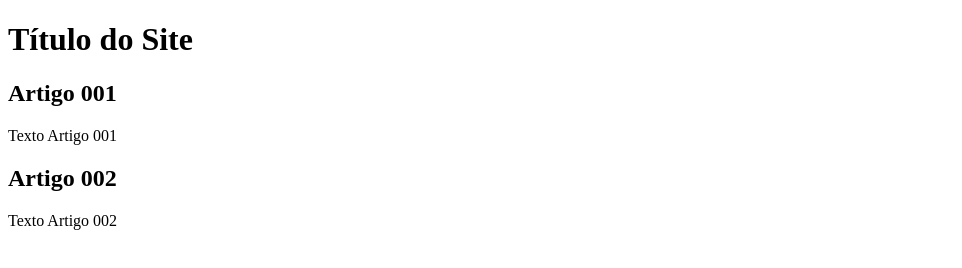
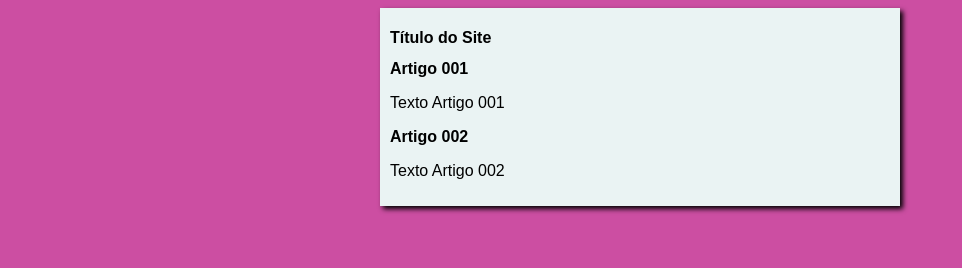
Before and after one commit to PollyanneMello/Projeto-site, a plain HTML site: page index.html in a window 1280 px wide. Shown: the whole page, without its empty margins (0-962 px from the left). Drawn offline with Linux system fonts and the light colour scheme.

Commit message:
Design inicial

```diff
--- /dev/null
+++ b/estilos/style.css
@@ -0,0 +1,17 @@
+* {
+    font-family: Arial, Helvetica, sans-serif;
+    font-size: 16px;
+    }
+
+    body{
+        background-color: rgb(204, 78, 162);
+
+    }
+
+    main {
+       background-color: rgb(234, 243, 243);
+       width: 500px;
+       margin: auto;
+       padding: 10px ;
+       box-shadow:  3px 3px 5px black;
+    }
--- a/index.html
+++ b/index.html
@@ -5,6 +5,7 @@
     <meta http-equiv="X-UA-Compatible" content="IE=edge">
     <meta name="viewport" content="width=device-width, initial-scale=1.0">
     <title>Título do Site</title>
+    <link rel="stylesheet" href="estilos/style.css">
 </head>
 <body>
     <main>
```
